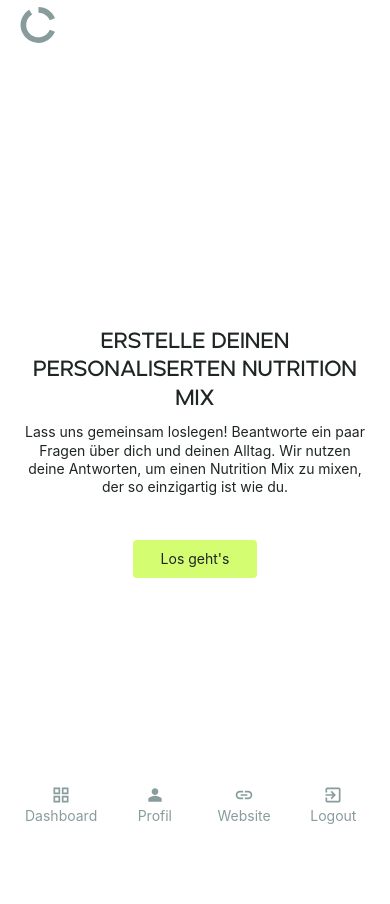
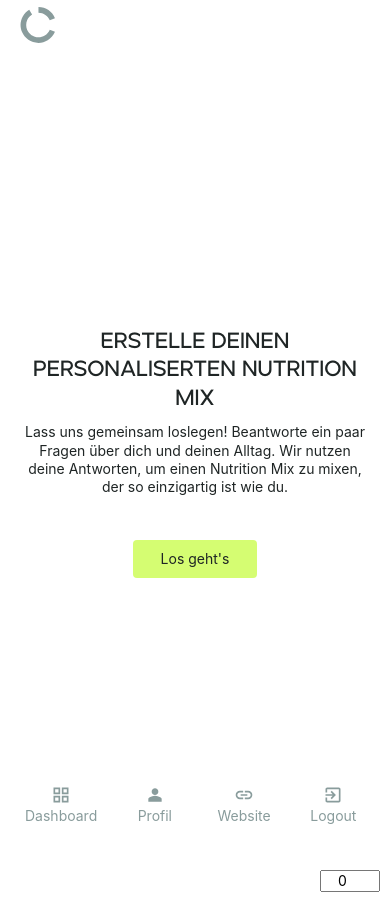
Before and after one commit to jkbwrs/cause-demo, a SvelteKit app: page /mix in a window 390 px wide. Before the commit the page ends 844 px from the top, so only its background shows below. Built offline with nearby package versions, Linux system fonts and the light colour scheme.

Commit message:
Deine Commit-Nachricht

```diff
--- a/src/routes/(app)/+layout.svelte
+++ b/src/routes/(app)/+layout.svelte
@@ -10,7 +10,7 @@
     let innerWidth: number
 
     function closeDD() {
-        innerWidth < 600 ? profil = false : null
+        innerWidth < 600 ? profil = false : true
     }
 
     function logout() {
@@ -156,6 +156,12 @@
     }
 
     @media screen and (max-width: 600px) {
+
+        main {
+            min-height: 100vh;
+            padding: 80px 5vw 80px 5vw;
+        }
+
         nav {
             height: 55px;
             backdrop-filter: blur(12px);
```
